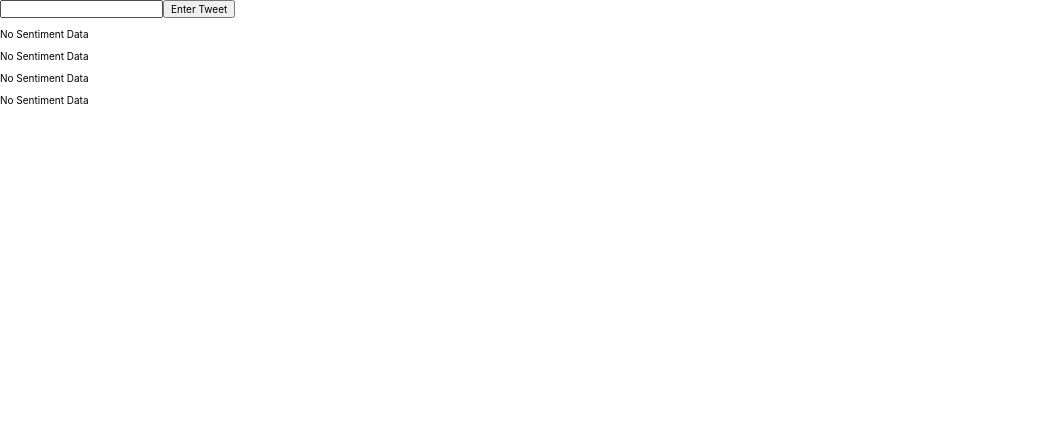
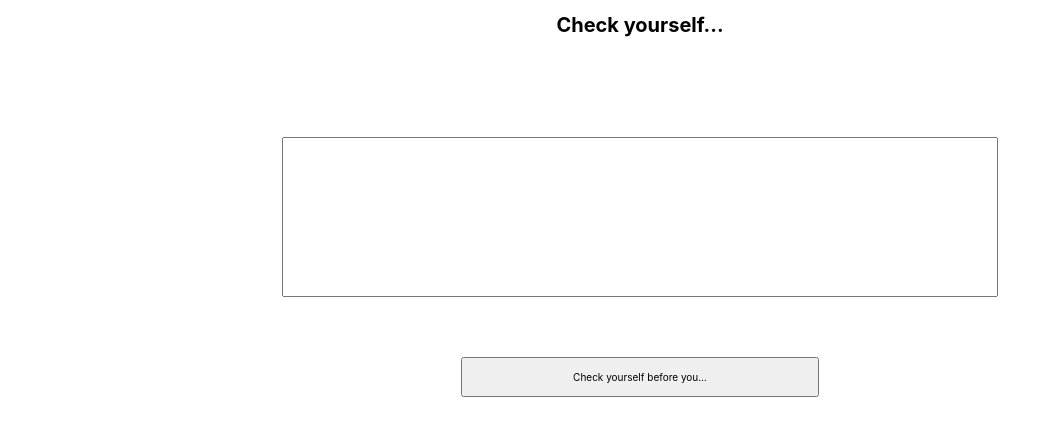
Before and after one commit to Fdyck/foster_dyck_project5, a React (Create React App) app: page / in a window 1280 px wide. Shown: the top 436 px of the page, without its empty margins (0-1061 px from the left). Built offline with nearby package versions, Linux system fonts and the light colour scheme.

Commit message:
added some working styles and other do dads

```diff
--- a/src/Abuse.js
+++ b/src/Abuse.js
@@ -40,10 +40,9 @@ class Abuse extends Component {
         const toggleAlert = this.state.abuse === "Abusive"
         return (
             <div className="Abuse">
-                <h2>Abuse</h2>
                 { toggleAlert
-                    ? <p>We are {this.state.confidence}% sure that this statement is abusive.</p>
-                    : <p>{this.state.confidence}% sure this statement is not abusive.</p>
+                    ? <div className="abuseAlert"><h3>Abuse alert</h3><p>We are {this.state.confidence}% sure that this statement is abusive.</p></div>
+                    : <p className="visuallyhidden">{this.state.confidence}% sure this statement is not abusive.</p>
                 }
             </div>
         );
--- a/src/App.css
+++ b/src/App.css
@@ -167,3 +167,49 @@ legend, button::-moz-focus-inner, input::-moz-focus-inner {
 /* SETUP STYLING ENDS */
 html {
   font-size: 62.5%; }
+
+.wrapper {
+  width: 80%;
+  max-width: 1100px;
+  margin: 0 auto; }
+
+h1 {
+  text-align: center;
+  height: 10vh;
+  align-self: center; }
+
+form {
+  text-align: center;
+  min-height: 40vh;
+  display: flex;
+  flex-direction: column;
+  justify-content: space-around;
+  align-items: center; }
+  form textarea {
+    width: 70%;
+    min-width: 20rem;
+    min-height: 20vh;
+    overflow: wrap;
+    resize: none; }
+  form input {
+    width: 35%;
+    min-width: 20rem;
+    min-height: 5vh; }
+
+.results {
+  display: grid;
+  grid-template-columns: 2rem 1fr 1fr 2rem;
+  grid-gap: 1rem; }
+  .results h2 {
+    grid-column: 1 / -1;
+    width: 100%;
+    overflow: wrap;
+    align-self: center; }
+  .results div {
+    width: 100%;
+    text-align: center; }
+    .results div div {
+      width: 100%; }
+
+.userInput {
+  text-align: center; }
--- a/src/App.js
+++ b/src/App.js
@@ -39,28 +39,34 @@ class App extends Component {
     const showResults = this.state.userInput !== "";
     return (
       <div className="App">
+        <div className="wrapper">
+        <h1>Check yourself...</h1>
           <form action="submit">
             <label htmlFor="addTweet" className="visuallyhidden">Enter your tweet here</label>
-          <input onChange={this.handleChange} name="tweet" type="text" id="addTweet" />
-          <input onClick={this.showAnalysis} type="submit" value="Enter Tweet" />
+            <textarea onChange={this.handleChange} name="tweet" type="text" id="addTweet" />
+            <input onClick={this.showAnalysis} type="submit" value="Check yourself before you..." />
           </form>
   {/* //PART OF THE PASSING OF THE USER INPUT TO THE COMPONENTS, NOT WORKING AND USING SENTIMENT AS THE EXAMPLE */}
+          <div className="results">
+          <h2 className="userInput">{this.state.userInput}</h2>
+            {showResults
+              ? <Abuse userInput={this.state.userInput} />
+              : <p className="visuallyhidden">No abuse detected</p>
+            }
             { showResults
               ? <Sentiment userInput={this.state.userInput}/>
-        : <p>No Sentiment Data</p>
+              : <p className="visuallyhidden">no sentiment data</p>
             }
             { showResults
               ? <Emotion userInput={this.state.userInput}/>
-        : <p>No Sentiment Data</p>
+              : <p className="visuallyhidden">No emotion data</p>
             }
-      { showResults
-        ? <Abuse userInput={this.state.userInput}/>
-        : <p>No Sentiment Data</p>
+            {showResults
+              ? <Mention userInput={this.state.userInput} />
+              : <p className="visuallyhidden">No mention notifications</p>
             }
-      { showResults
-        ? <Mention userInput={this.state.userInput}/>
-        : <p>No Sentiment Data</p>
-      }
+          </div>
+        </div>
       </div>
     );
   }
@@ -70,10 +76,17 @@ export default App;
 
 //NOTES
 
-//if there is time go back and write a function for the axios call that you can just pass paramaters to and then feed into each component to make code a lot more DRY.
+//GET THE SEARCH FUNCTION TO LET YOU OVER WRITE YOUR RESULTS AND START AGAIN OR AT LEAST A RESET BUTTON, MAYBE MAKE IT SMALLER AS WELL?
+//MIGHT BE BEST TO HAVE THE FORM COMPLETELY BE REPLACED BY RESULTS THEN HAVE A BUTTON TO RETURN YOU
+
+//RENAME CSS PARTIALS BECAUSE EVERYTHING IS IN GLOBAL OR SEPERATE INTO PROPER PARTIALS
+
+//Write a function for the axios call that you can just pass paramaters to and then feed into each component to make code a lot more DRY.
 
 // FIGURE OUT HOW TO NEST THE showSentiment CALL
 
-// MAKE THE ENTIRE COMPONENT NOT SHOW UNTIL THE SUBMIT BUTTON IS CLICKED
+// MAKE A CLICKABLE PART OF COMPONENT TO SEE THE DRILLED DOWN DATA
 
-// MAKE A CLICKABLE PART OF COMPONENT TO SEE THE DRILLED DOWN DATA
+//IF BOTH MENTION ALERT AND ABUSE ALERT GO OFF THEN LOAD A DIFFERENT ASSULT ALERT?
+
+//LOAD SCREEN
--- a/src/Emotion.js
+++ b/src/Emotion.js
@@ -40,7 +40,7 @@ class Emotion extends Component {
     render() {
         return (
             <div className="Emotion">
-                <h2>EMOTION</h2>
+                <h3>Emotion</h3>
                 <p>{this.state.emotion}</p>
                 {this.state.values.map( emotions => {
                     return(
--- a/src/Mention.js
+++ b/src/Mention.js
@@ -40,10 +40,9 @@ class Mention extends Component {
         const toggleAlert = this.state.category === "name";
         return (
             <div className="Mention">
-                <h2>Mention Identifier</h2>
                 { toggleAlert
-                    ? <p>You seem to mention {this.state.name} if they have twitter you should think about tagging them.</p>
-                    : <p>No incorrect mentions indetified</p>
+                    ? <div className="mentionAlert"><h3>Mention alert.</h3><p>You seem to mention {this.state.name} if they have twitter you should think about tagging them.</p></div>
+                    : <p className="visuallyhidden">No incorrect mentions indetified</p>
                 }
             </div>
         );
--- a/src/Sentiment.js
+++ b/src/Sentiment.js
@@ -43,7 +43,7 @@ class Sentiment extends Component {
     render() {
         return (
             <div className="Sentiment">
-                <h2>SENTIMENT</h2>
+                <h3>Sentiment</h3>
                 <p>{this.state.sentiment}</p>
                 <p>Your tweet is {Math.round(this.state.values.neutral * 100)}% neutral</p>
                 <p>Your tweet is {Math.round(this.state.values.positive * 100)}% positive</p>
--- a/src/partials/_global.scss
+++ b/src/partials/_global.scss
@@ -1,9 +1,64 @@
 html {
     font-size: 62.5%;
+}
 
-    // .wrapper {
-    //     width: 80%;
-    //     max-width: 1100px;
-    //     margin: 0 auto;
-    // }
+.wrapper {
+    width: 80%;
+    max-width: 1100px;
+    margin: 0 auto;
 }
+
+h1 {
+    text-align: center;
+    height: 10vh;
+    align-self: center;
+}
+
+form {
+    text-align: center;
+    min-height: 40vh;
+    display: flex;
+    flex-direction: column;
+    justify-content: space-around;
+    align-items: center;
+
+    textarea {
+        width: 70%;
+        min-width: 20rem;
+        min-height: 20vh;
+        overflow: wrap;
+        resize: none;
+    }
+
+    input {
+        width: 35%;
+        min-width: 20rem;
+        min-height: 5vh;
+    }
+}
+
+.results {
+    display: grid;
+    grid-template-columns:2rem 1fr 1fr 2rem;
+    grid-gap: 1rem;
+
+    h2 {
+        grid-column: 1 / -1;
+        width: 100%;
+        overflow: wrap;
+        align-self: center;
+    }
+
+    div {
+        width: 100%;
+        text-align: center;
+
+        div {
+            width: 100%;
+        }
+    }
+}
+
+.userInput {
+    text-align: center;
+}
```
Lines whose indentation alone changed are shown as unchanged.
